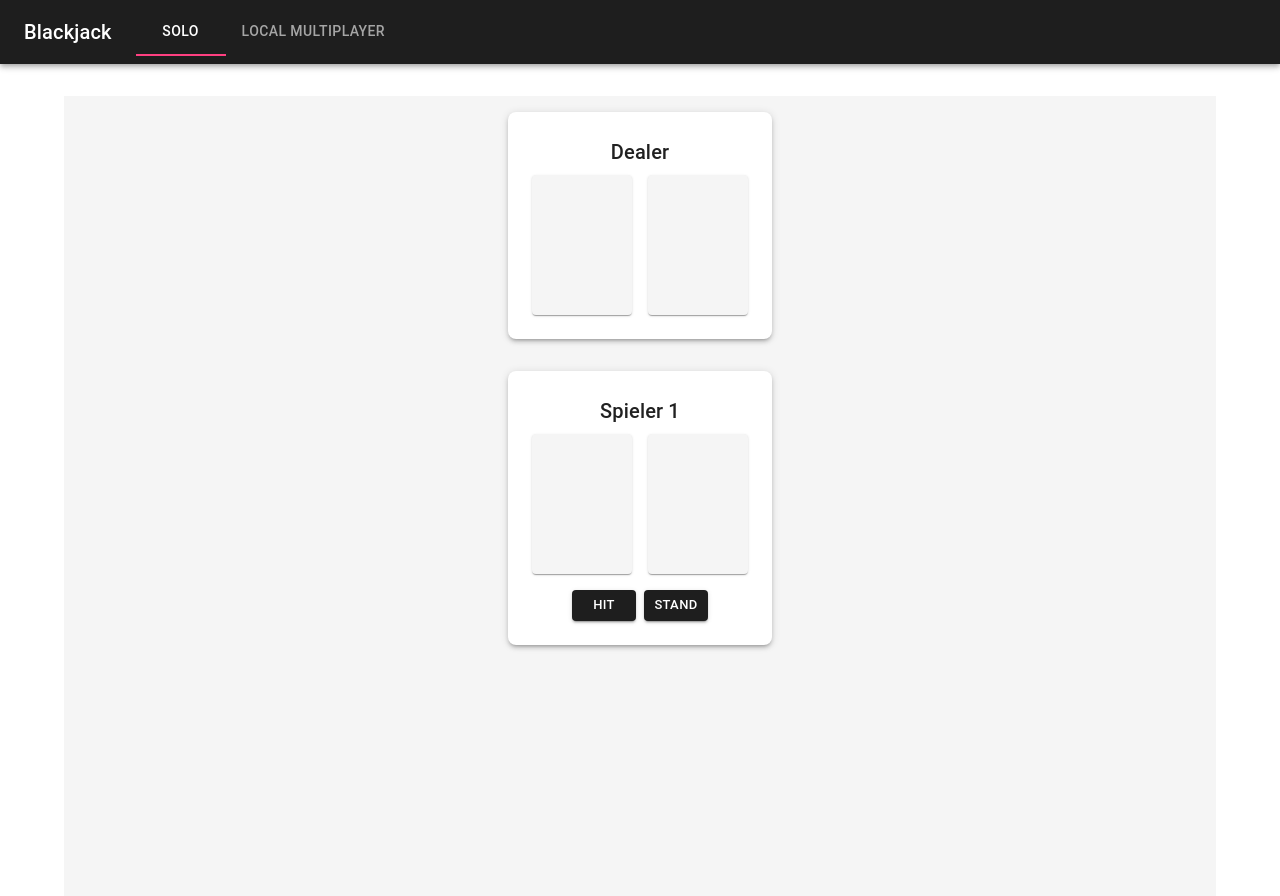
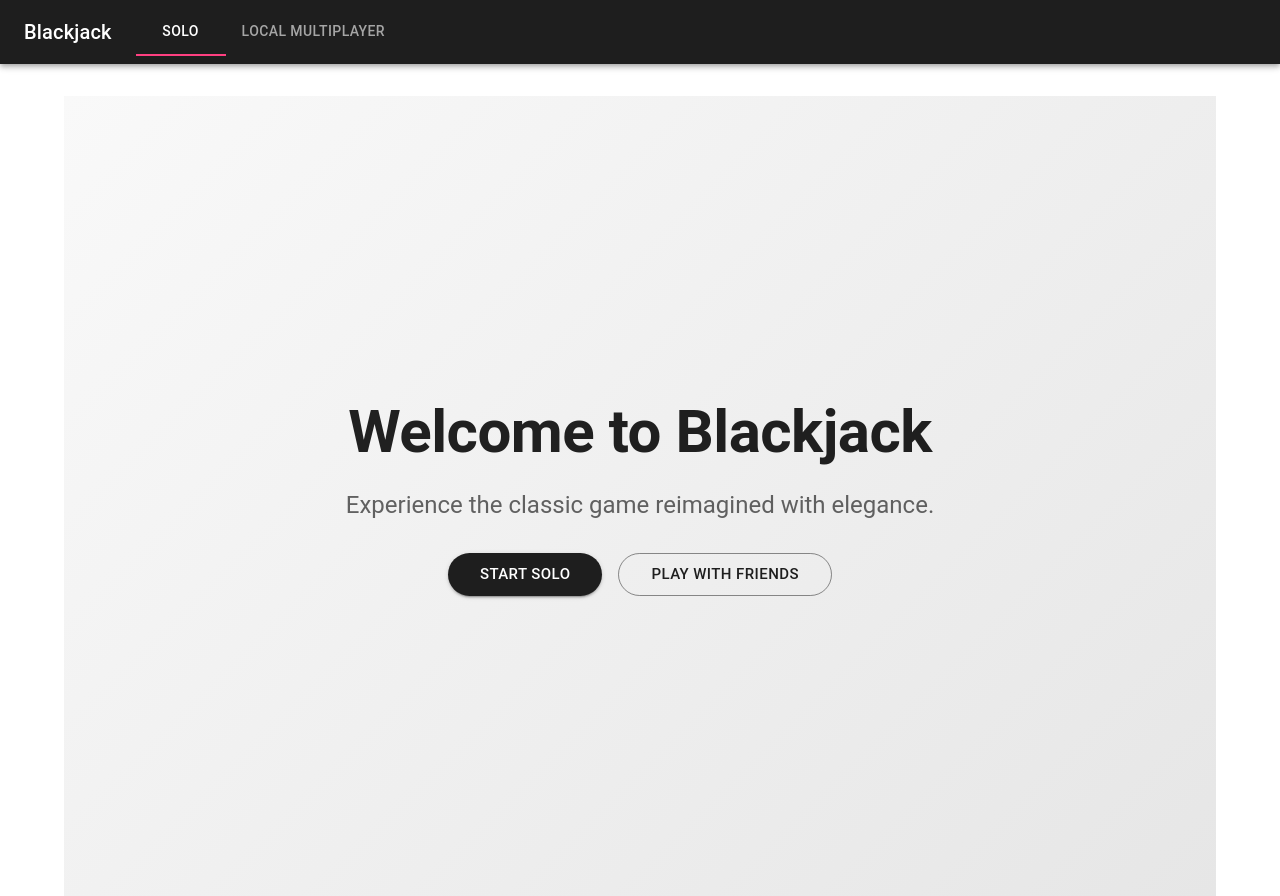
Before and after one commit to PMBayer/pmb-blackjack-multiplayer, a React (Vite) app: page / in a window 1280 px wide. Built offline with nearby package versions, Linux system fonts and the light colour scheme; some icons are missing.

Commit message:
[MPBJ-003] Created Tab Routing and Pages for Solo and Local; Created Welcome Page

```diff
--- a/package.json
+++ b/package.json
@@ -15,6 +15,7 @@
     "@heroui/navbar": "^2.2.17",
     "@mui/icons-material": "^7.1.0",
     "@mui/material": "^7.1.0",
+    "framer-motion": "^12.12.1",
     "react": "^19.1.0",
     "react-dom": "^19.1.0",
     "react-router-dom": "^7.6.0"
--- a/src/App.tsx
+++ b/src/App.tsx
@@ -3,6 +3,9 @@ import { Route, Routes } from "react-router-dom";
 import GameBoard from "./components/GameBoard";
 import Navbar from "./components/NavBar";
 import InfoPage from "./pages/InfoPage";
+import LocalMultiplayerPage from "./pages/LocalMultiplayerPage";
+import SoloPage from "./pages/SoloPage";
+import WelcomePage from "./pages/WelcomePage";
 
 function App() {
   return (
@@ -11,8 +14,12 @@ function App() {
       <Navbar />
       <Container maxWidth="lg" sx={{ mt: 4 }}>
         <Routes>
-          <Route path="/" element={<GameBoard />} />
+          <Route path="/" element={<WelcomePage />} />
+          <Route path="/solo" element={<SoloPage />} />
+          <Route path="/local" element={<LocalMultiplayerPage />} />
           <Route path="/info" element={<InfoPage />} />
+          /** DebugRoute */
+          <Route path="/debug" element={<GameBoard />} />
         </Routes>
       </Container>
     </>
--- /dev/null
+++ b/src/pages/LocalMultiplayerPage.tsx
@@ -0,0 +1,5 @@
+import GameBoard from "../components/GameBoard";
+
+export default function LocalMultiplayerPage() {
+  return <GameBoard />;
+}
--- /dev/null
+++ b/src/pages/SoloPage.tsx
@@ -0,0 +1,5 @@
+import GameBoard from "../components/GameBoard";
+
+export default function SoloPage() {
+  return <GameBoard />;
+}
--- /dev/null
+++ b/src/pages/WelcomePage.tsx
@@ -0,0 +1,66 @@
+import { Box, Button, Stack, Typography } from "@mui/material";
+import { motion } from "framer-motion";
+import { useNavigate } from "react-router-dom";
+
+export default function WelcomePage() {
+  const navigate = useNavigate();
+
+  return (
+    <Box
+      sx={{
+        minHeight: "100vh",
+        background: "linear-gradient(135deg, #f9f9f9, #e6e6e6)",
+        display: "flex",
+        alignItems: "center",
+        justifyContent: "center",
+        px: 2,
+      }}
+    >
+      <motion.div
+        initial={{ opacity: 0, y: 40 }}
+        animate={{ opacity: 1, y: 0 }}
+        transition={{ duration: 0.8, ease: "easeOut" }}
+        style={{ textAlign: "center", maxWidth: 700 }}
+      >
+        <Typography variant="h2" fontWeight={700} gutterBottom>
+          Welcome to Blackjack
+        </Typography>
+
+        <Typography variant="h5" color="text.secondary" paragraph>
+          Experience the classic game reimagined with elegance.
+        </Typography>
+
+        <motion.div
+          initial={{ opacity: 0, y: 20 }}
+          animate={{ opacity: 1, y: 0 }}
+          transition={{ delay: 0.5, duration: 0.6 }}
+        >
+          <Stack
+            spacing={2}
+            direction={{ xs: "column", sm: "row" }}
+            justifyContent="center"
+            mt={4}
+          >
+            <Button
+              variant="contained"
+              color="primary"
+              size="large"
+              onClick={() => navigate("/solo")}
+              sx={{ borderRadius: 10, px: 4 }}
+            >
+              Start Solo
+            </Button>
+            <Button
+              variant="outlined"
+              size="large"
+              onClick={() => navigate("/local")}
+              sx={{ borderRadius: 10, px: 4 }}
+            >
+              Play with Friends
+            </Button>
+          </Stack>
+        </motion.div>
+      </motion.div>
+    </Box>
+  );
+}
```
Also changed, not shown: 1 other file (tests, documents, lock files or other folders).
